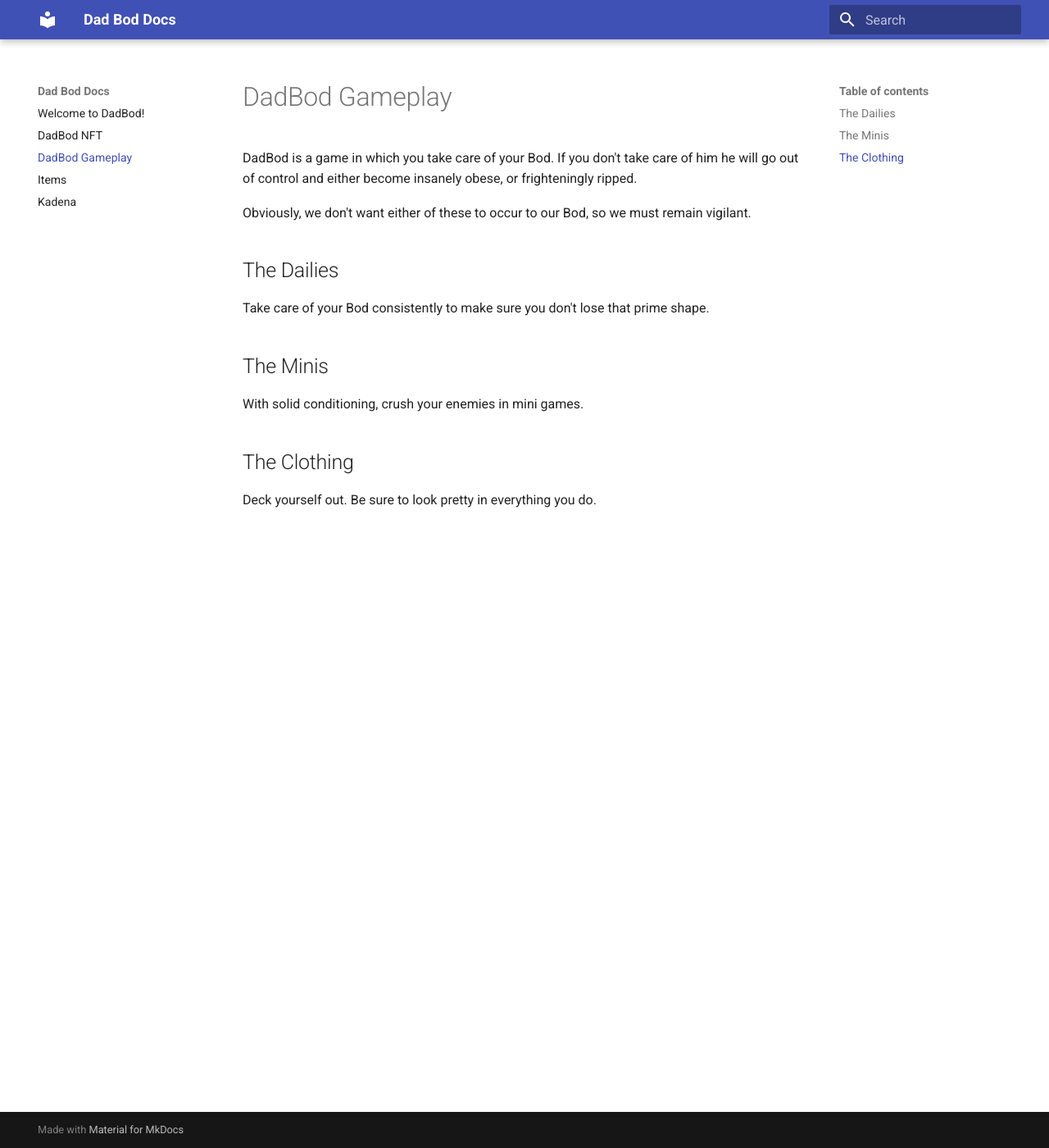
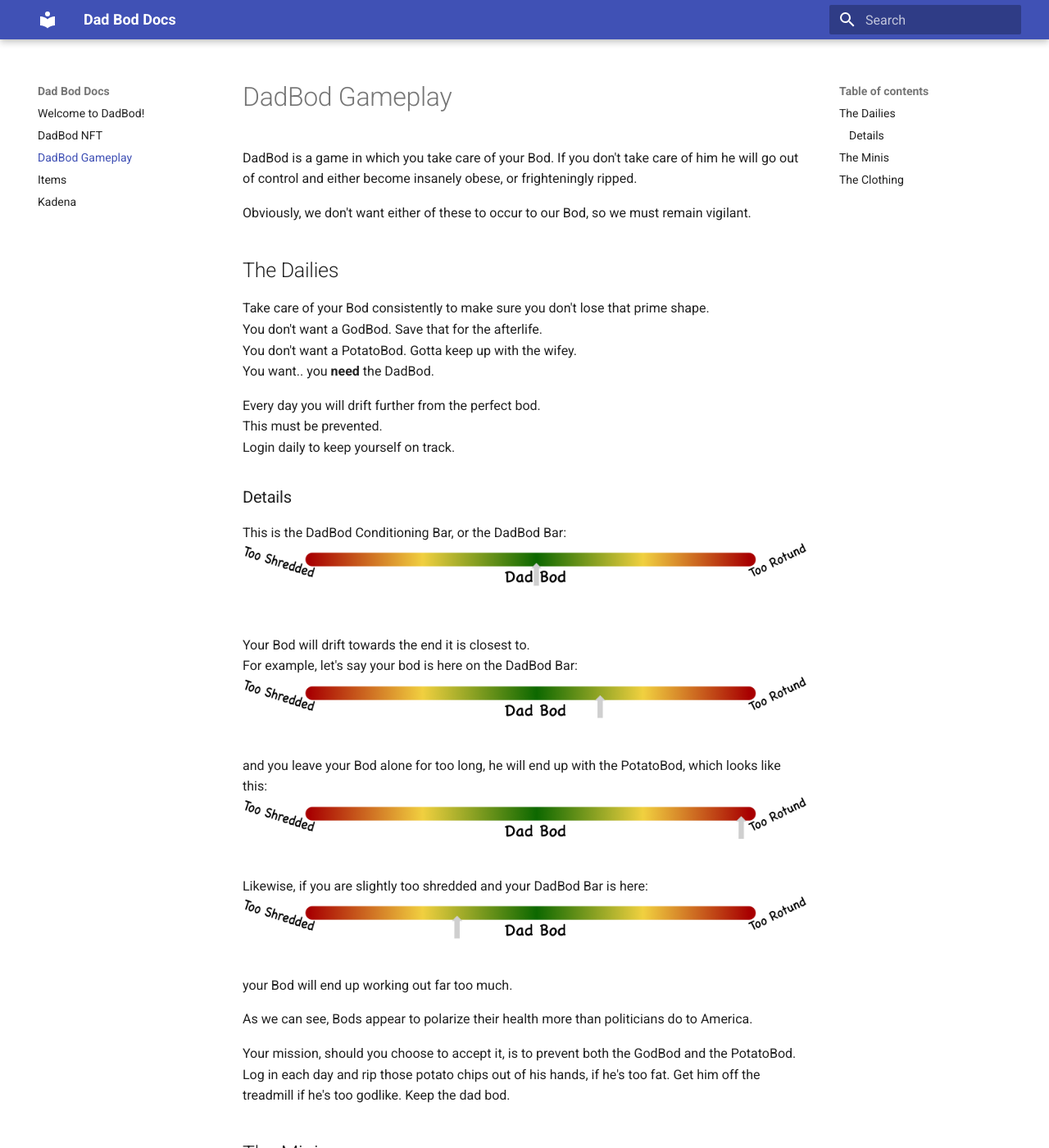
Before and after one commit to DadBodDao/DadBodDocs, an MkDocs documentation site: the page built from docs/Gameplay.md, in a window 1280 px wide and 1400 px high. Shown: the whole window at 82% size. Built offline with MkDocs 1.6.1 and Material for MkDocs 9.7.7, drawn with Linux system fonts in a browser that asks for light colours.

Commit message:
Added gameplay details

```diff
--- a/docs/Gameplay.md
+++ b/docs/Gameplay.md
@@ -5,6 +5,31 @@ Obviously, we don't want either of these to occur to our Bod, so we must remain
 
 ## The Dailies
 Take care of your Bod consistently to make sure you don't lose that prime shape.
+You don't want a GodBod. Save that for the afterlife.
+You don't want a PotatoBod. Gotta keep up with the wifey.
+You want.. you **need** the DadBod.
+
+Every day you will drift further from the perfect bod.
+This must be prevented.
+Login daily to keep yourself on track.
+
+### Details
+This is the DadBod Conditioning Bar, or the DadBod Bar:
+![DadBodBar](Assets/DadBodBar.png)
+
+Your Bod will drift towards the end it is closest to.
+For example, let's say your bod is here on the DadBod Bar:
+![DadBodBar_3_4](Assets/DadBodBar_3_4.png)
+and you leave your Bod alone for too long, he will end up with the PotatoBod, which looks like this:
+![DadBodBar_PotatoBod](Assets/DadBodBar_PotatoBod.png)
+Likewise, if you are slightly too shredded and your DadBod Bar is here:
+![DadBodBar_PotatoBod](Assets/DadBodBar_1_4.png)
+your Bod will end up working out far too much.
+
+As we can see, Bods appear to polarize their health more than politicians do to America.
+
+Your mission, should you choose to accept it, is to prevent both the GodBod and the PotatoBod.
+Log in each day and rip those potato chips out of his hands, if he's too fat. Get him off the treadmill if he's too godlike. Keep the dad bod.
 
 ## The Minis
 With solid conditioning, crush your enemies in mini games.
--- a/mkdocs.yml
+++ b/mkdocs.yml
@@ -4,3 +4,6 @@ theme:
   palette: default
   features:
     - navigation.instant
+markdown_extensions:
+  - attr_list
+  - md_in_html
```
Also changed, not shown: docs/Items.md (+1 -1 lines), docs/Assets/DadBodBar.png (added), docs/Assets/DadBodBar_1_4.png (added), docs/Assets/DadBodBar_3_4.png (added), docs/Assets/DadBodBar_GodBod.png (added), docs/Assets/DadBodBar_PotatoBod.png (added).
